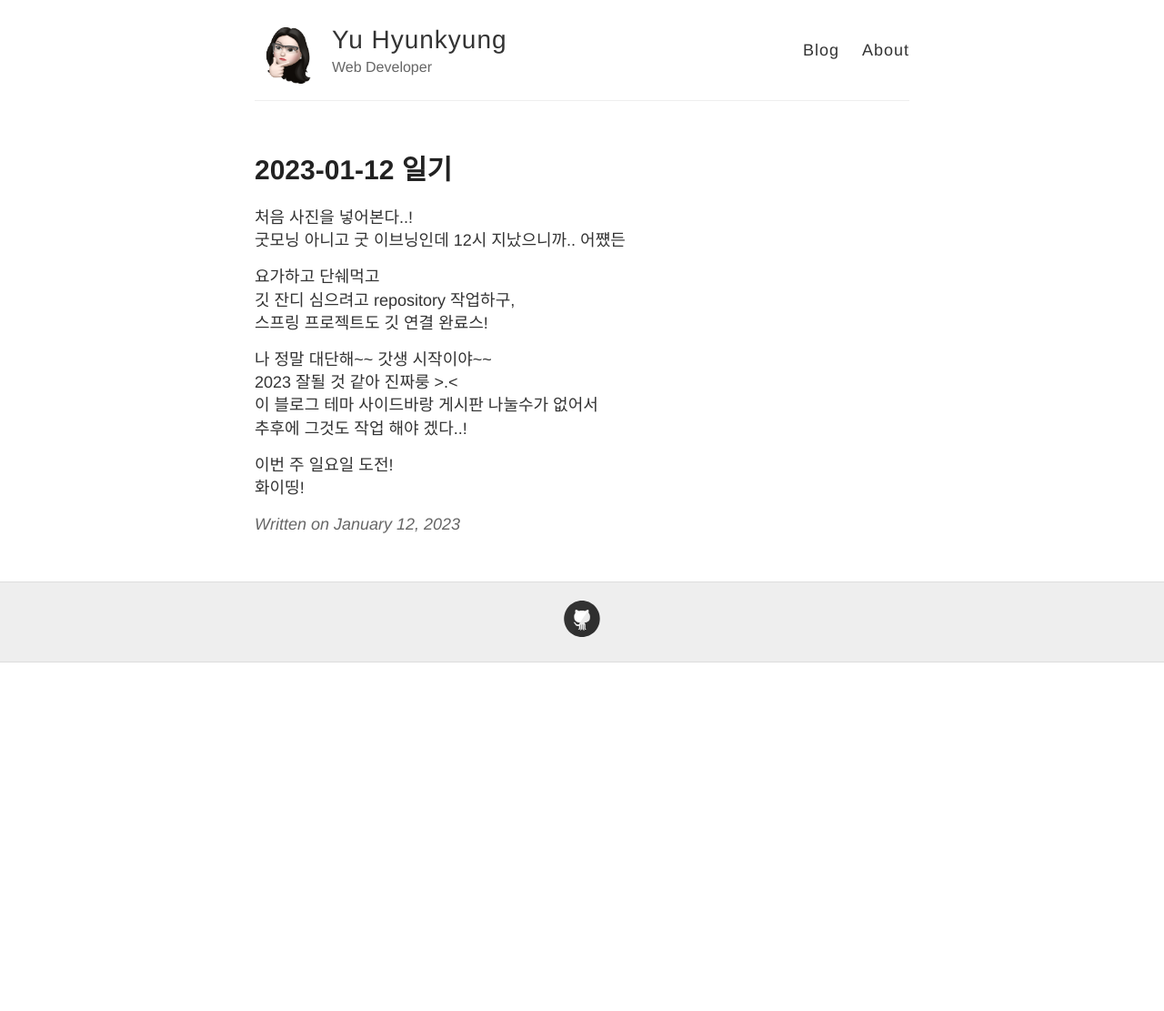
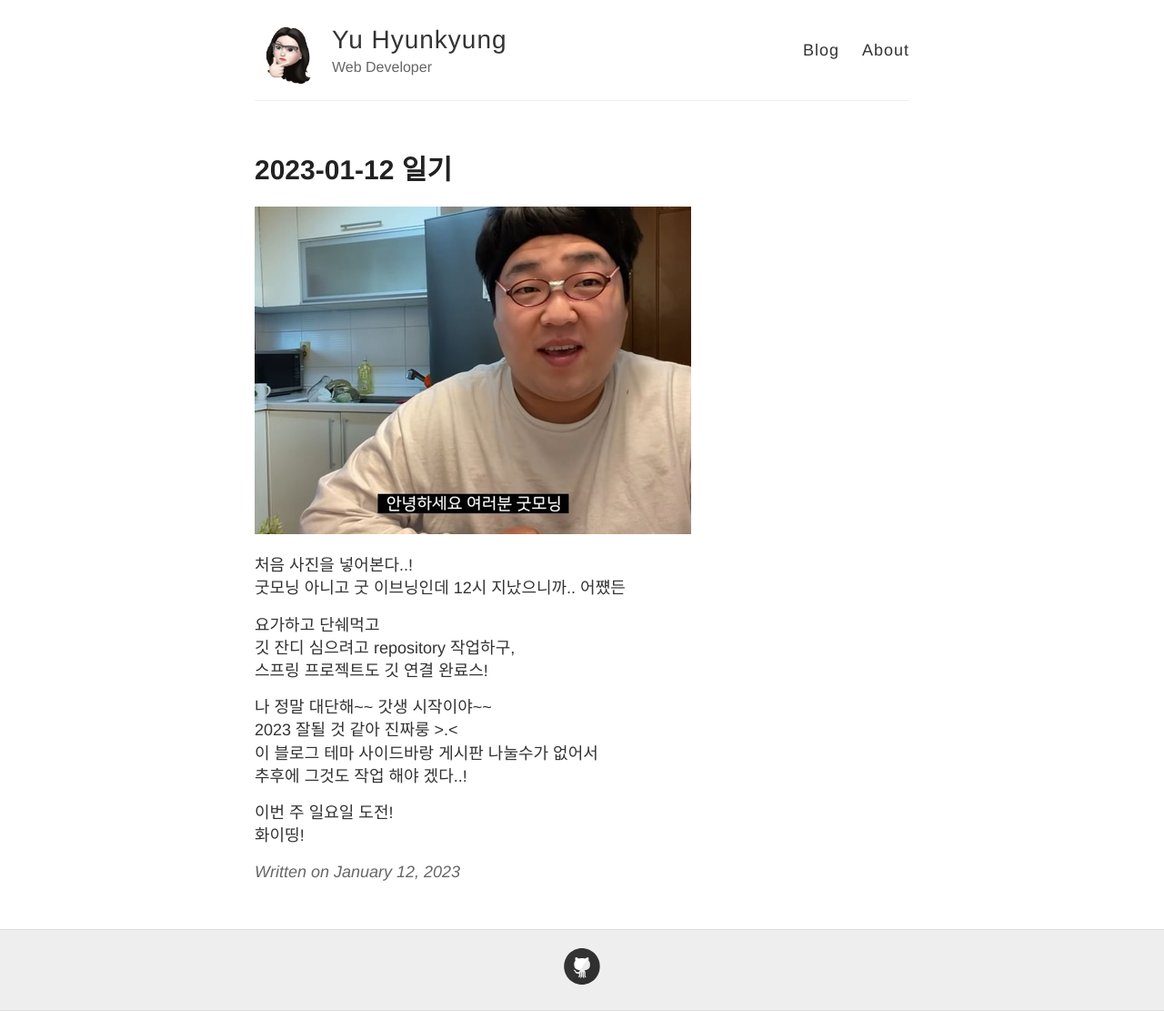
Before and after one commit to hyunkyungYu/hyunkyungYu.github.io, a Jekyll site: the page built from _posts/2023-01-12-일기.md, in a window 1280 px wide. Shown: the whole page at 91% size. Built offline with Jekyll 4.4.1, drawn with Linux system fonts in a browser that asks for light colours; before the commit the page ends 900 px from its top, so only the background shows below that.

Commit message:
Update 2023-01-12-일기.md

```diff
--- a/_posts/2023-01-12-일기.md
+++ b/_posts/2023-01-12-일기.md
@@ -2,6 +2,8 @@
 layout: post
 title: 2023-01-12 일기
 ---
+
+![굿모닝](https://hyunkyungyu.github.io/images/good-morning.jfif)
 
 처음 사진을 넣어본다..!
 굿모닝 아니고 굿 이브닝인데 12시 지났으니까.. 어쩄든
```
